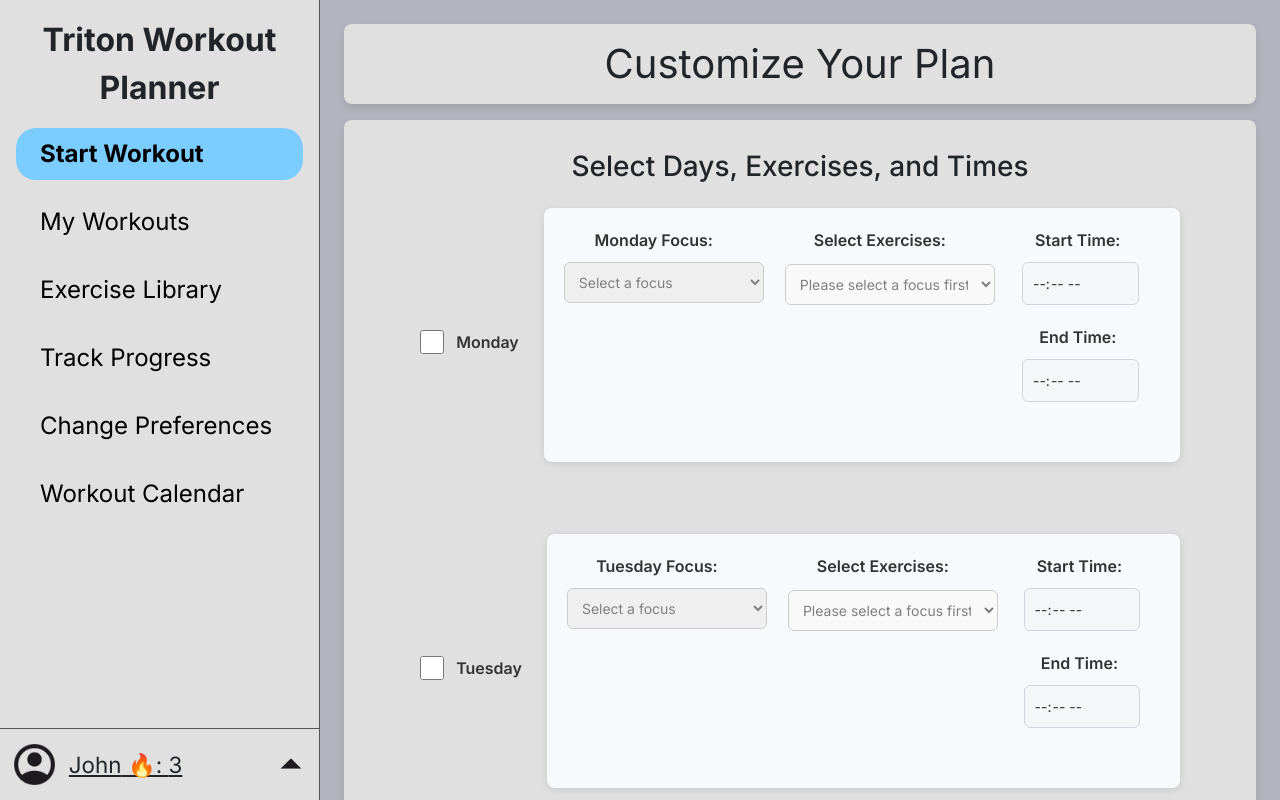
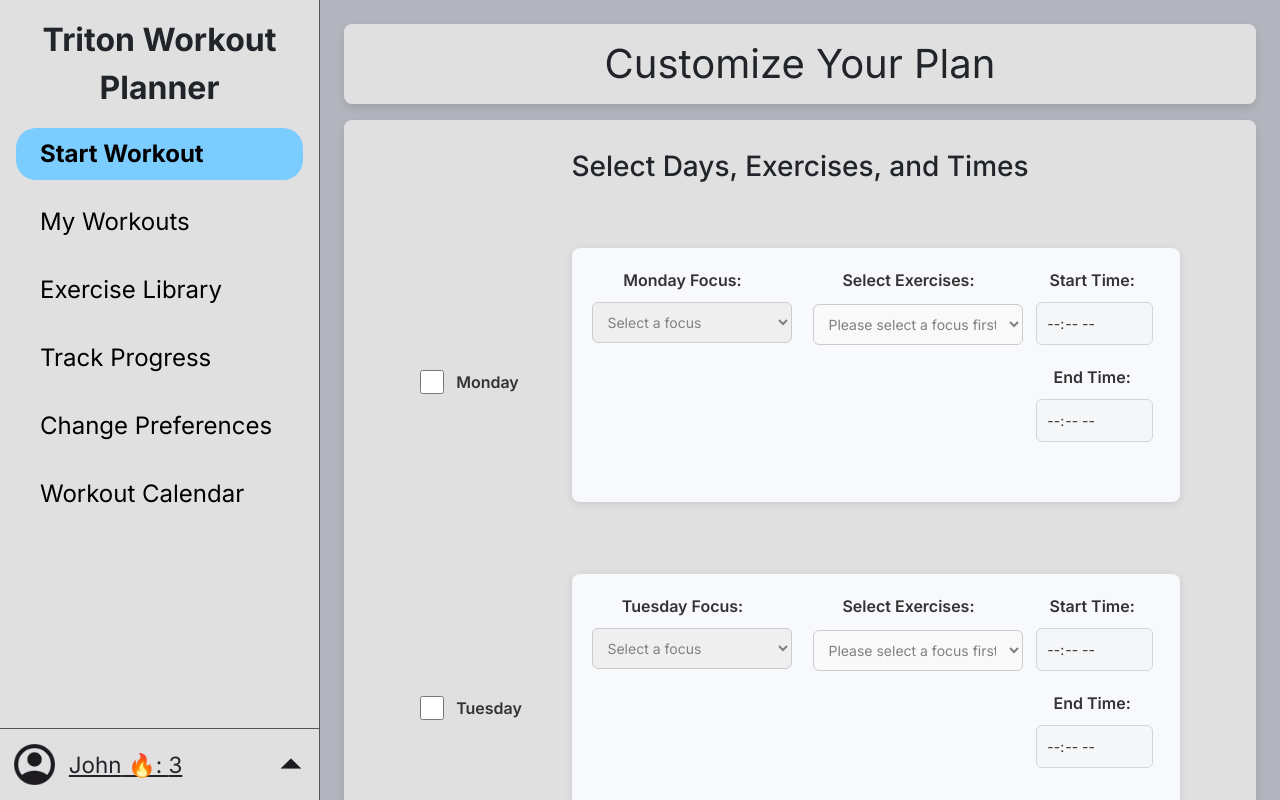
Before and after one commit to Sid10july/TritonWorkoutPlanner, a React (Create React App) app in the folder client/: page /build-your-own in a window 1280 px wide. Built offline with nearby package versions, Linux system fonts and the light colour scheme.

Commit message:
Merged workout customization module into frontend branch

```diff
--- a/client/src/constants/constants.ts
+++ b/client/src/constants/constants.ts
@@ -104,24 +104,6 @@ export const dummyProfileData = {
   streak: 3,
 };
 
-export const dummySchedule = [
-  {
-    title: "Morning Cardio",
-    start: "2024-11-20T07:00:00",
-    end: "2024-11-20T08:00:00",
-  },
-  {
-    title: "Strength Training",
-    start: "2024-11-21T17:00:00",
-    end: "2024-11-21T18:30:00",
-  },
-  {
-    title: "Yoga Session",
-    start: "2024-11-22T06:30:00",
-    end: "2024-11-22T07:30:00",
-  },
-];
-
 export const dummyExerciseGoals = [
   { id: 0, goalString: "One rep max squat", targetValue: 150 },
   { id: 1, goalString: "One rep max bench", targetValue: 210 },
@@ -154,3 +136,21 @@ export const dummyWorkoutData = [
     ],
   },
 ];
+
+export const dummySchedule = [
+  {
+    title: "Morning Cardio",
+    start: "2024-11-20T07:00:00",
+    end: "2024-11-20T08:00:00",
+  },
+  {
+    title: "Strength Training",
+    start: "2024-11-21T17:00:00",
+    end: "2024-11-21T18:30:00",
+  },
+  {
+    title: "Yoga Session",
+    start: "2024-11-22T06:30:00",
+    end: "2024-11-22T07:30:00",
+  },
+];
--- a/client/src/views/BuildYourOwn.css
+++ b/client/src/views/BuildYourOwn.css
@@ -44,7 +44,7 @@
 .workout-details {
   display: flex;
   flex-direction: row;
-  align-items: flex-start ;
+  align-items: flex-start;
   justify-content: center;
   gap: 21px;
   margin-bottom: 15px;
@@ -52,12 +52,10 @@
   padding: 20px;
   border-radius: 8px;
   box-shadow: 0 2px 8px rgba(0, 0, 0, 0.1);
-  width: 90%;
   text-align: center;
-  max-width: 800px;
+  max-width: 80%;
   overflow: auto;
 }
-
 
 .workout-details .details-section {
   display: flex;
@@ -180,7 +178,8 @@
   transform: translateY(2px);
 }
 
-h1, h2 {
+h1,
+h2 {
   margin-bottom: -10px;
 }
 
@@ -270,7 +269,7 @@ h1, h2 {
   align-items: stretch;
   flex-direction: column;
   justify-content: space-between;
-  padding: 8px;
+  padding: 5px;
   background-color: #f8f8f8;
   border-radius: 6px;
   border: 1px solid #e1e1e1;
--- a/client/src/views/BuildYourOwn.tsx
+++ b/client/src/views/BuildYourOwn.tsx
@@ -6,14 +6,16 @@ import "./BuildYourOwn.css";
 
 export const BuildYourOwn = () => {
   // state storing focus category for each day
-  const [focusCategory, setFocusCategory] = useState<{ [day: string]: string }>({});
+  const [focusCategory, setFocusCategory] = useState<{ [day: string]: string }>(
+    {}
+  );
   // stores exercises selected for each day as arrays
   const [weeklyPlan, setWeeklyPlan] = useState<{ [day: string]: string[] }>({});
   // states that store start and end times
   const [startTimes, setStartTimes] = useState<{ [day: string]: string }>({});
   const [endTimes, setEndTimes] = useState<{ [day: string]: string }>({});
   //tracking selection of days
-  const [selectedDays, setSelectedDays] = useState<{ [day: string]: boolean}>({
+  const [selectedDays, setSelectedDays] = useState<{ [day: string]: boolean }>({
     //initialize all days as false/unchecked
     Monday: false,
     Tuesday: false,
@@ -26,7 +28,7 @@ export const BuildYourOwn = () => {
 
   // handles toggling the state of the day checkbox
   const handleDaySelection = (day: string) => {
-    setSelectedDays(prevDays => ({
+    setSelectedDays((prevDays) => ({
       ...prevDays,
       //selecting a day is marked as true, deselecting marks it as false
       [day]: !prevDays[day],
@@ -34,12 +36,15 @@ export const BuildYourOwn = () => {
   };
 
   // updates focus category based on selection using Dropdown component
-  const handleFocusChange = (day: string, event: React.ChangeEvent<HTMLSelectElement>) => {
-    setFocusCategory(prevFocus => ({
+  const handleFocusChange = (
+    day: string,
+    event: React.ChangeEvent<HTMLSelectElement>
+  ) => {
+    setFocusCategory((prevFocus) => ({
       ...prevFocus,
       [day]: event.target.value, //selected value from dropdown
     }));
-    setWeeklyPlan(prevPlan => ({
+    setWeeklyPlan((prevPlan) => ({
       ...prevPlan,
       [day]: [], //exercises for the day are cleared when focus is changed
     }));
@@ -54,9 +59,13 @@ export const BuildYourOwn = () => {
   };
 
   //reorders exercises when user wants to move them up or down
-  const handleReorder = (day: string, sourceIndex: number, destinationIndex: number) => {
+  const handleReorder = (
+    day: string,
+    sourceIndex: number,
+    destinationIndex: number
+  ) => {
     //do nothing if the destination index and the source are the same
-    if(destinationIndex === sourceIndex) return;
+    if (destinationIndex === sourceIndex) return;
     setWeeklyPlan((prevPlan) => {
       //make a copy of the previous plan containing user's selected exercises
       const updatedPlan = [...(prevPlan[day] || [])];
@@ -73,14 +82,19 @@ export const BuildYourOwn = () => {
   };
 
   // sets start or end times for a specific day
-  const handleTimeChange = (day: string, timeType: 'start' | 'end', timeValue: string) => {
-    if (timeType === 'start') {
-      setStartTimes(prevTimes => ({
+  const handleTimeChange = (
+    day: string,
+    timeType: "start" | "end",
+    timeValue: string
+  ) => {
+    if (timeType === "start") {
+      setStartTimes((prevTimes) => ({
         ...prevTimes,
         [day]: timeValue,
       }));
-    } else { //time type is 'end'
-      setEndTimes(prevTimes => ({
+    } else {
+      //time type is 'end'
+      setEndTimes((prevTimes) => ({
         ...prevTimes,
         [day]: timeValue,
       }));
@@ -92,16 +106,24 @@ export const BuildYourOwn = () => {
       <h1 className="title-container">Customize Your Plan</h1>
       <div className="content-container">
         <div className="customize-plan">
-          <h3>Select Days, Exercises, and Times</h3>
+          <h3 className="mb-5">Select Days, Exercises, and Times</h3>
           <div className="days-selection">
-            {daysOfWeek.map(day => ( //iterate through days of the week
-              <div key={day} className="day-selection" data-testid={`${day}-plan`}>
+            {daysOfWeek.map(
+              (
+                day //iterate through days of the week
+              ) => (
+                <div
+                  key={day}
+                  className="day-selection"
+                  data-testid={`${day}-plan`}
+                >
                   <label>
                     <input
                       type="checkbox"
                       data-testid={`${day}-checkbox`}
                       checked={selectedDays[day]}
-                    onChange={() => handleDaySelection(day)} />
+                      onChange={() => handleDaySelection(day)}
+                    />
                     {day}
                   </label>
                   <div className="workout-details">
@@ -125,8 +147,12 @@ export const BuildYourOwn = () => {
                           day={day} //pass name of the day
                           options={
                             focusCategory[day]
-                            // display exercise list for the selected focus category
-                            ? recommendedExercises[focusCategory[day] as keyof typeof recommendedExercises]
+                              ? // display exercise list for the selected focus category
+                                recommendedExercises[
+                                  focusCategory[
+                                    day
+                                  ] as keyof typeof recommendedExercises
+                                ]
                               : [] // empty array of exercises if no focus category is selected
                           }
                           selectedExercises={weeklyPlan[day] || []} //list of selected exercises for the day
@@ -144,7 +170,9 @@ export const BuildYourOwn = () => {
                         id={`${day}-start-time`}
                         data-testid={`${day}-start-time`}
                         value={startTimes[day]} //currently selected start time
-                      onChange={(e) => handleTimeChange(day, 'start', e.target.value)}
+                        onChange={(e) =>
+                          handleTimeChange(day, "start", e.target.value)
+                        }
                         disabled={!selectedDays[day]} //can't update time if day isn't selected
                       />
                       <label htmlFor={`${day}-end-time`}>End Time:</label>
@@ -153,13 +181,16 @@ export const BuildYourOwn = () => {
                         id={`${day}-end-time`}
                         data-testid={`${day}-end-time`}
                         value={endTimes[day]} //currently selected end time
-                      onChange={(e) => handleTimeChange(day, 'end', e.target.value)}
+                        onChange={(e) =>
+                          handleTimeChange(day, "end", e.target.value)
+                        }
                         disabled={!selectedDays[day]} //can't update time if day isn't selected
                       />
                     </div>
                   </div>
                 </div>
-            ))}
+              )
+            )}
           </div>
         </div>
         <button className="submit-button">Submit</button>
```
Lines whose indentation alone changed are shown as unchanged.
